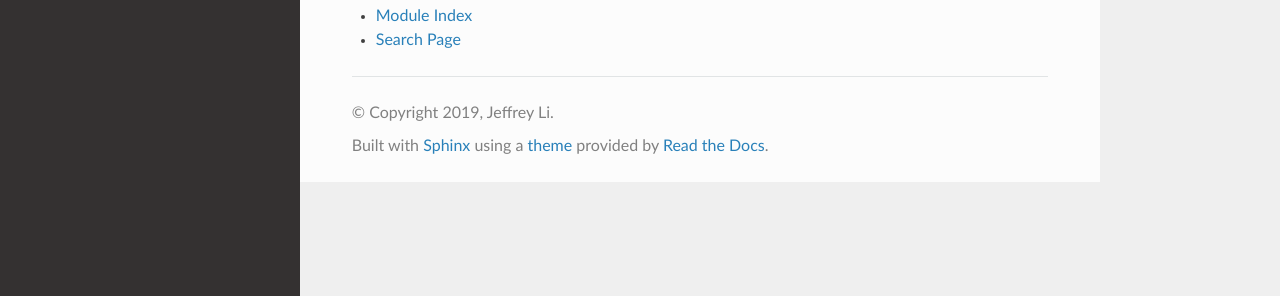
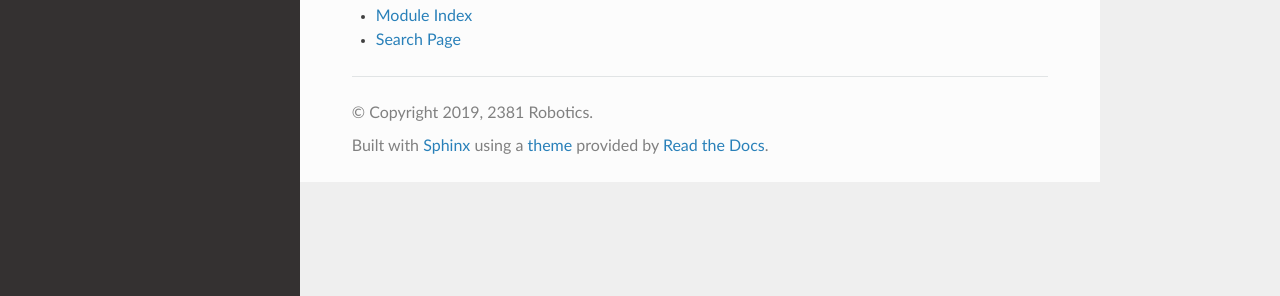
Before and after one commit to 2381-robotics/2381-docs, a Sphinx documentation site: the page built from docs/source/index.rst, in a window 1280 px wide. Shown: the part 337-633 px from the top of the page. Built offline with Sphinx 7.4.7 and the Read the Docs theme 2.0.0, drawn with Linux system fonts in a browser that asks for light colours; pages that are not in the unit, such as notebooks, are missing from menus.

Commit message:
fix: conf.py

```diff
--- a/docs/source/conf.py
+++ b/docs/source/conf.py
@@ -18,8 +18,8 @@
 # -- Project information -----------------------------------------------------
 
 project = '2381-docs'
-copyright = '2019, Jeffrey Li'
-author = 'Jeffrey Li'
+copyright = '2019, 2381 Robotics'
+author = 'Jeffrey Li Et Al.'
 
 # The full version, including alpha/beta/rc tags
 release = '0.0.1'
```
